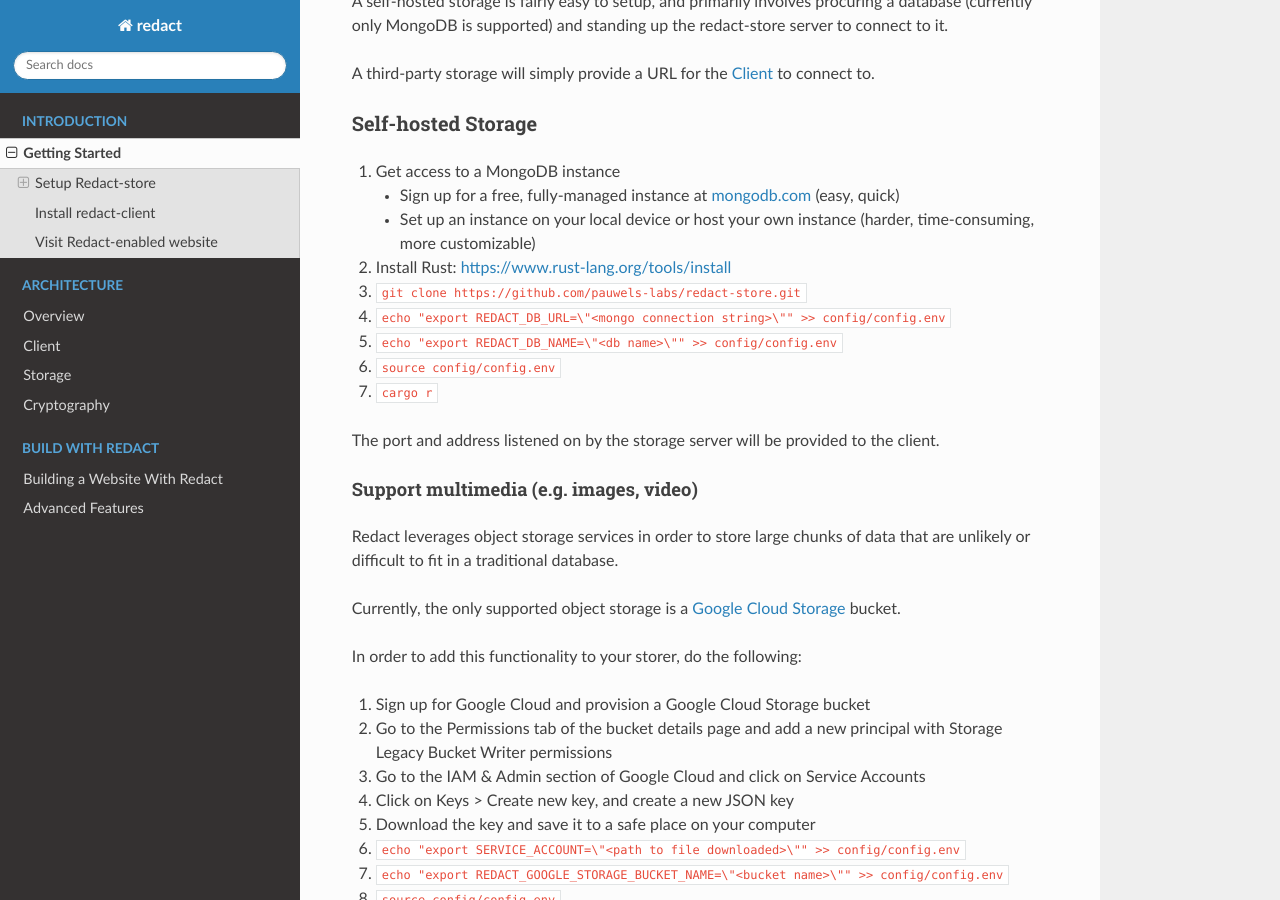
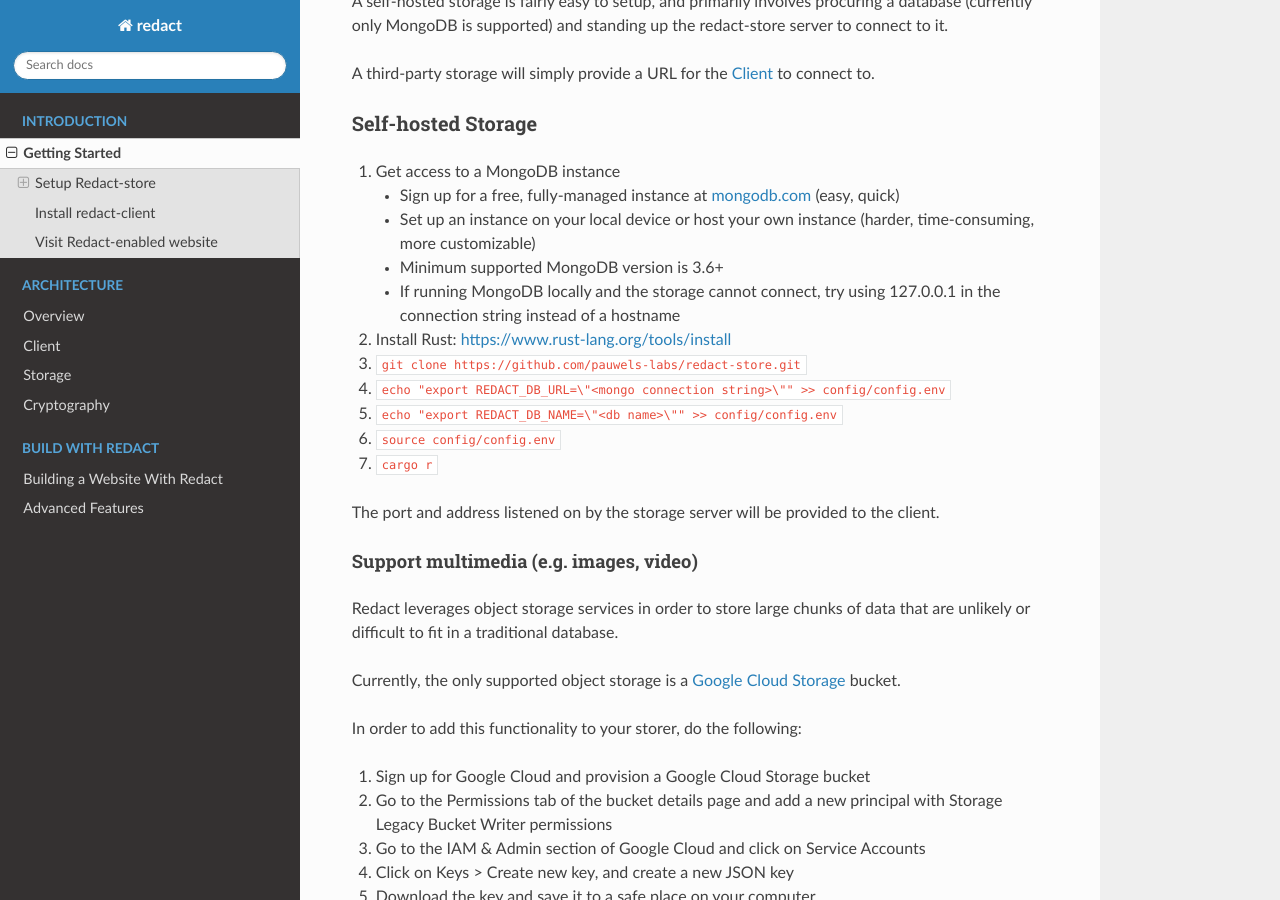
Before and after one commit to pauwels-labs/redact-docs, a Sphinx documentation site: the page built from source/getting-started.rst, in a window 1280 px wide and 900 px high, scrolled down 466 px. Built offline with Sphinx 7.4.7 and the Read the Docs theme 2.0.0, drawn with Linux system fonts in a browser that asks for light colours.

Commit message:
fix: add additional mongo info

```diff
--- a/source/getting-started.rst
+++ b/source/getting-started.rst
@@ -33,6 +33,9 @@
    * Sign up for a free, fully-managed instance at `mongodb.com`_ (easy, quick)
    * Set up an instance on your local device or host your own instance (harder,
      time-consuming, more customizable)
+   * Minimum supported MongoDB version is 3.6+
+   * If running MongoDB locally and the storage cannot connect, try using
+     127.0.0.1 in the connection string instead of a hostname
 
 2. Install Rust: https://www.rust-lang.org/tools/install
 3. ``git clone https://github.com/pauwels-labs/redact-store.git``
```
